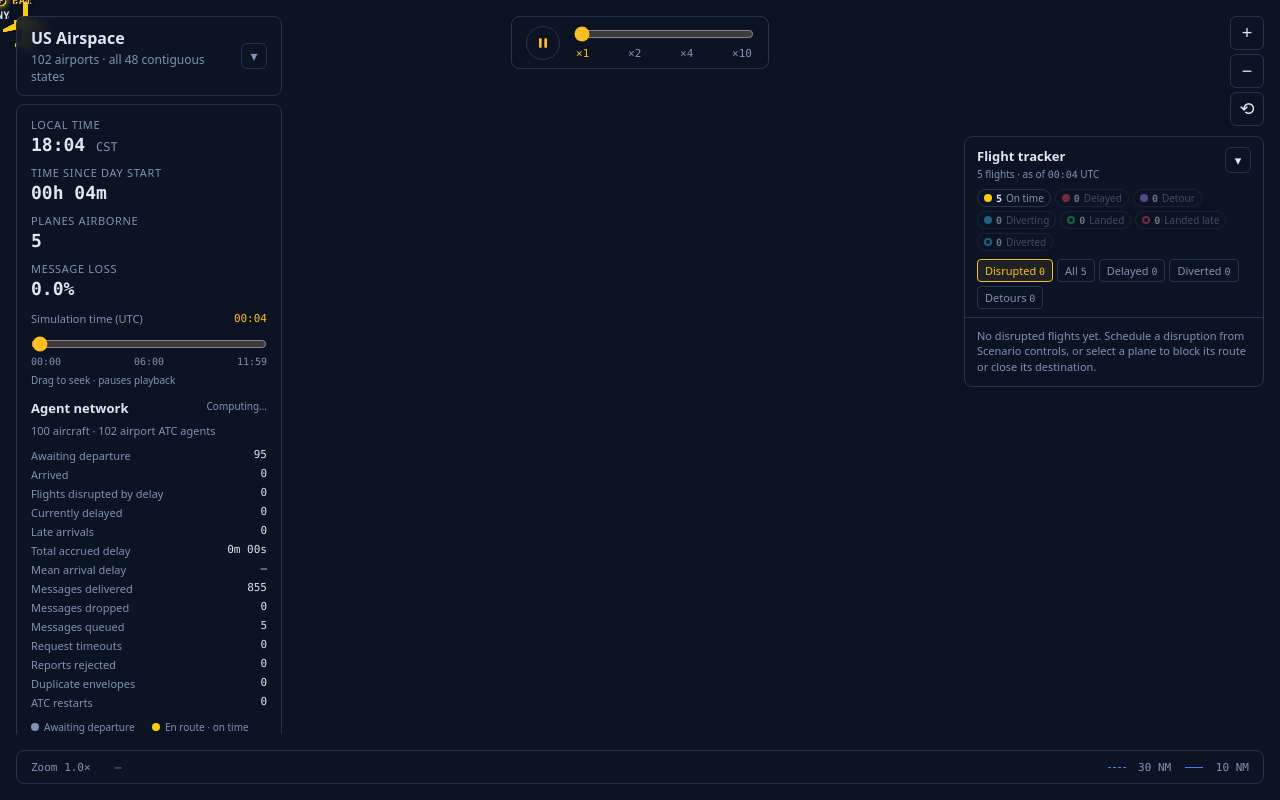
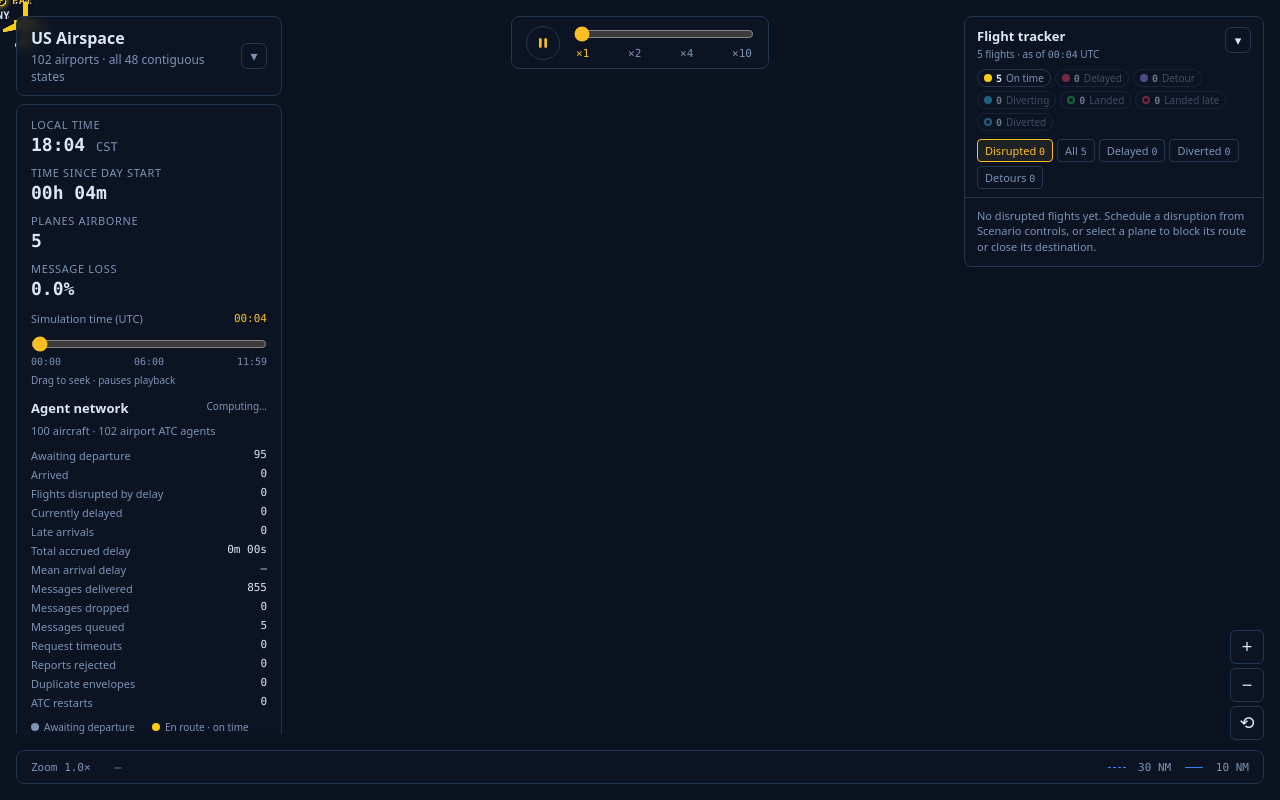
Before and after one commit to vytcka/Durhack2026_ATC_Outage_Recovery, a React (Vite) app in the folder web/: page / in a window 1280 px wide. Built offline with nearby package versions, Linux system fonts and the light colour scheme; what us-atlas would draw is missing.

Commit message:
Minor UI fix

```diff
--- a/web/src/map/AirspaceMap.jsx
+++ b/web/src/map/AirspaceMap.jsx
@@ -255,7 +255,7 @@ export default function AirspaceMap() {
         <button onClick={resetView} aria-label="Reset view">⟲</button>
       </div>
 
-      {/* Right column: live flight tracker on top, selected airport/aircraft card at the bottom. */}
+      {/* Right column: live flight tracker in the top corner, selected airport/aircraft card at the bottom. */}
       <div className="right-column">
         <FlightTracker
           flights={visibleFlights}
--- a/web/src/styles.css
+++ b/web/src/styles.css
@@ -258,7 +258,8 @@ body {
 .speed-labels button:hover,
 .speed-labels button.active { color: var(--accent); }
 
-.zoom-buttons { position: absolute; top: 16px; right: 16px; display: flex; flex-direction: column; gap: 4px; }
+/* Bottom-right corner, just above the status bar. */
+.zoom-buttons { position: absolute; right: 16px; bottom: 60px; display: flex; flex-direction: column; gap: 4px; }
 .zoom-buttons button {
   width: 34px; height: 34px;
   border: 1px solid var(--panel-border); border-radius: 6px;
@@ -273,10 +274,11 @@ body {
 .info-code span { font-size: 12px; color: var(--muted); font-weight: 400; }
 .info-header { display: flex; align-items: center; justify-content: space-between; gap: 12px; }
 
-/* Right column, below the zoom buttons: flight tracker on top, info card pinned to the bottom.
+/* Right column: flight tracker in the top corner, info card at the bottom, ending just above
+   the zoom buttons (60px status bar offset + 3 × 34px buttons + gaps).
    Both shrink to share the height and scroll inside; gaps between them stay draggable map. */
 .right-column {
-  position: absolute; top: 136px; right: 16px; bottom: 60px;
+  position: absolute; top: 16px; right: 16px; bottom: 178px;
   display: flex; flex-direction: column; align-items: flex-end; gap: 8px;
   max-width: calc(100vw - 32px); pointer-events: none;
 }
```
